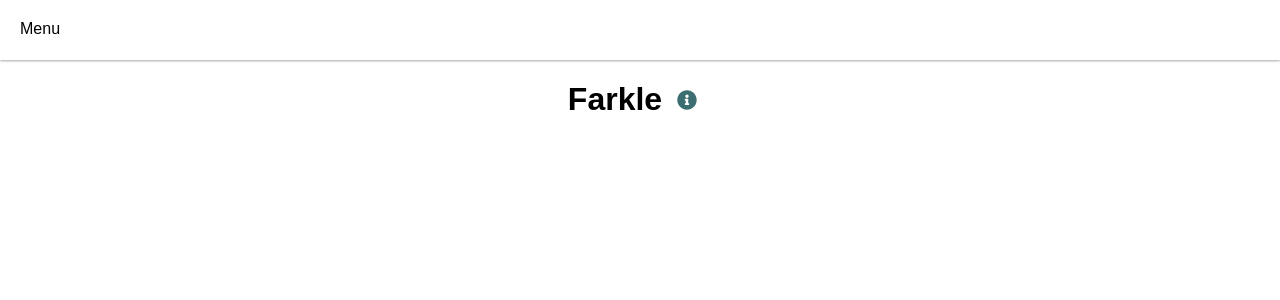
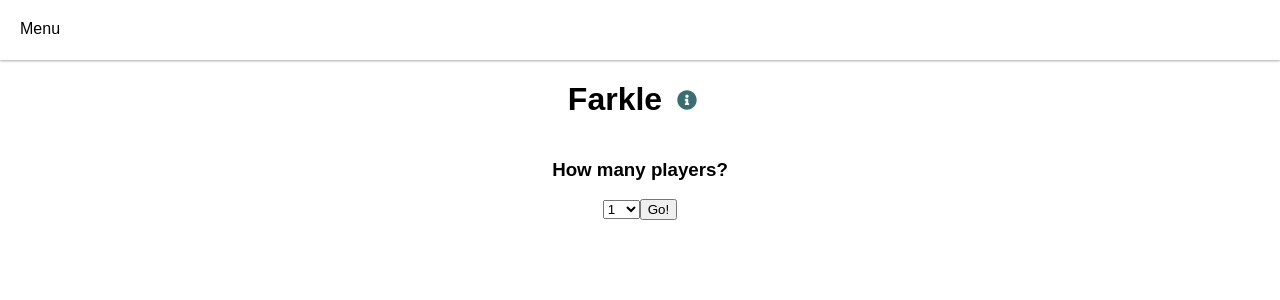
Before and after one commit to phillipsdev/score-keeper, a React (Create React App) app in the folder client/: page /farkle in a window 1280 px wide. Shown: the top 300 px of the page. Built offline with nearby package versions, Linux system fonts and the light colour scheme.

Commit message:
add a form element to farkle component, will play with playerCard

```diff
--- a/client/src/components/farkle/Farkle.js
+++ b/client/src/components/farkle/Farkle.js
@@ -5,15 +5,22 @@ import { FontAwesomeIcon } from "@fortawesome/react-fontawesome";
 
 class Farkle extends Component {
   state = {
-    modal: false
+    modal: false,
+    value: ""
   };
 
   toggleModal = () => {
     this.setState({ modal: !this.state.modal });
   };
 
+  handleSubmit = event => {
+    event.preventDefault();
+    this.setState({ value: event.target.value });
+  };
+
   render() {
     return (
+      <div>
         <div className="game-header">
           <h1>Farkle</h1>
           <FontAwesomeIcon
@@ -27,6 +34,25 @@ class Farkle extends Component {
             toggleModal={this.toggleModal}
           />
         </div>
+        <div className="player_count_form">
+          <h3>How many players?</h3>
+          <form>
+            <select>
+              <option value="1">1</option>
+              <option value="2">2</option>
+              <option value="3">3</option>
+              <option value="4">4</option>
+              <option value="5">5</option>
+              <option value="6">6</option>
+              <option value="7">7</option>
+              <option value="8">8</option>
+              <option value="9">9</option>
+              <option value="10">10</option>
+            </select>
+            <button onClick={this.handleSubmit}>Go!</button>
+          </form>
+        </div>
+      </div>
     );
   }
 }
```
Also changed, not shown: client/src/components/PlayerCard.js (added, +13 -0 lines). Lines whose indentation alone changed are shown as unchanged.
